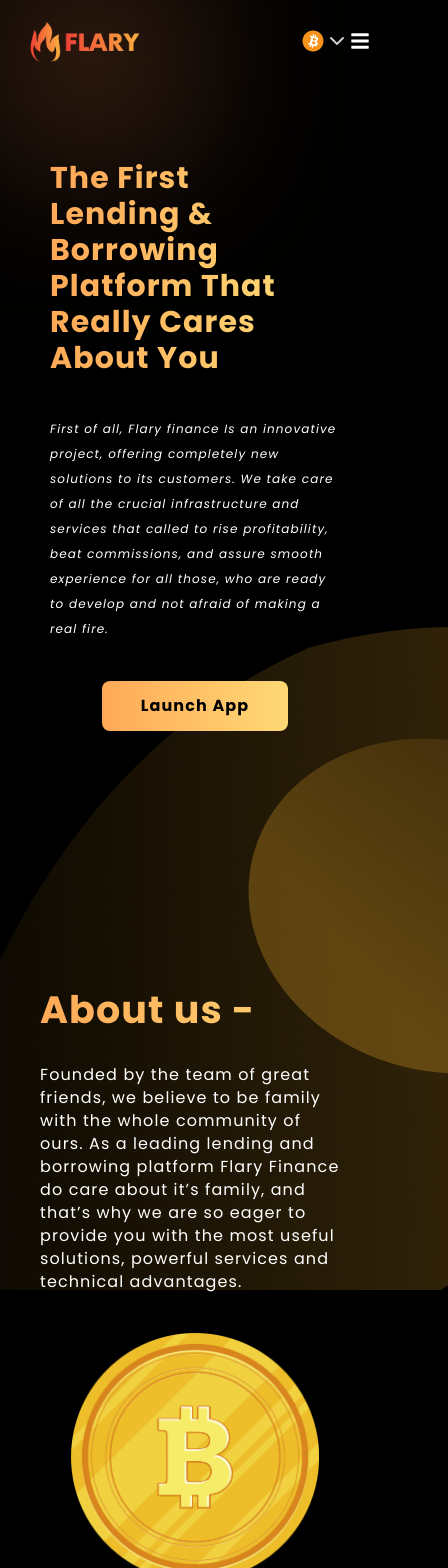
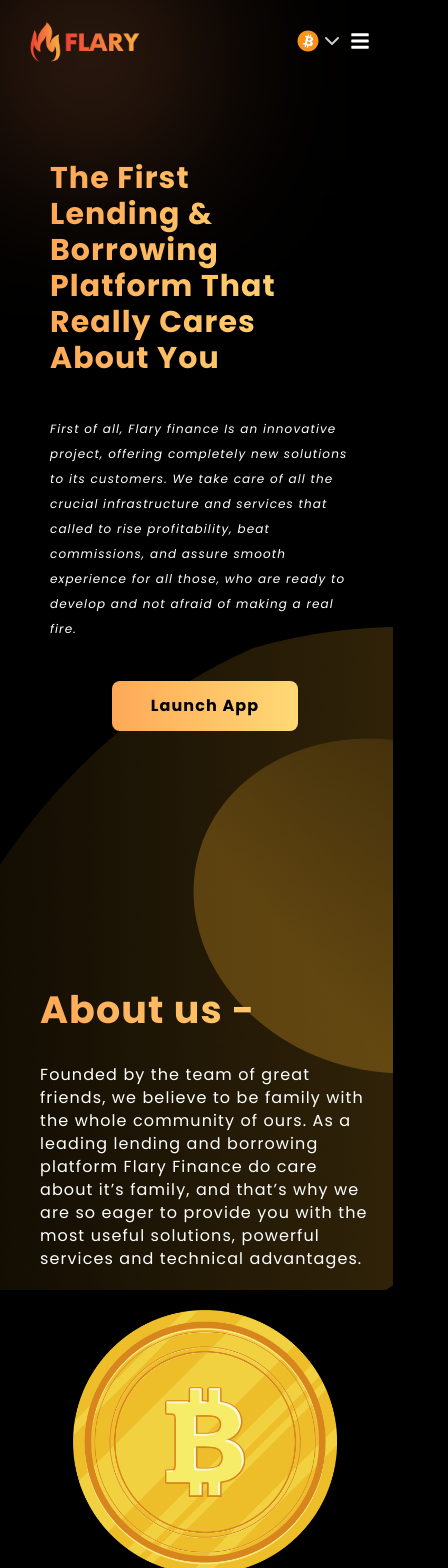
Before and after one commit to serjou1/Crypto_flary, a React (Create React App) app: page / in a window 390 px wide. Shown: the top 1568 px of the page, 448 px wide, since content can reach past the window. Built offline with nearby package versions, Linux system fonts and the light colour scheme.

Commit message:
last fix on 12.01

```diff
--- a/src/App.module.scss
+++ b/src/App.module.scss
@@ -6,18 +6,8 @@
   padding-right: 20px;
   max-width: 1280px;
 }
-
-@media (prefers-reduced-motion: no-preference) {
-  .App-logo {
-    animation: App-logo-spin infinite 20s linear;
+@media (min-width: 390px) {
+  .wrapper{
+    padding-right: 0px;
   }
 }
-
-@keyframes App-logo-spin {
-  from {
-    transform: rotate(0deg);
-  }
-  to {
-    transform: rotate(360deg);
-  }
-}
--- a/src/components/AboutAs/AboutAs.module.scss
+++ b/src/components/AboutAs/AboutAs.module.scss
@@ -165,10 +165,9 @@
   .block {
     flex-direction: column;
     & .bgBlik {
-      overflow: visible;
       position: absolute;
       top: -354px;
-      left: -47%;
+      left: 23%;
       z-index: -1;
     }
   }
@@ -181,3 +180,38 @@
     }
   }
 }
+@media (max-width: 650px) {
+  .block {
+    & .bgBlik {
+      left: 10%;
+    }
+  }
+}
+@media (max-width: 550px) {
+  .block {
+    & .bgBlik {
+      left: -9%;
+    }
+  }
+}
+@media (max-width: 500px) {
+  .block {
+    & .bgBlik {
+      left: -22%;
+    }
+  }
+}
+@media (max-width: 430px) {
+  .block {
+    & .bgBlik {
+      left: -44%;
+    }
+  }
+}
+@media (max-width: 390px) {
+  .block {
+    & .bgBlik {
+      left: -61%;
+    }
+  }
+}
--- a/src/components/Navbar/Navbar.jsx
+++ b/src/components/Navbar/Navbar.jsx
@@ -92,7 +92,7 @@ export const Navbar = () => {
               <LinkSmooth
                 to="roadmap"
                 spy={true}
-                offset={-150}
+                offset={-1000}
                 smooth={true}
                 duration={500}
                 onClick={handlerMobileNav}>
--- a/src/components/Roadmap/Roadmap.jsx
+++ b/src/components/Roadmap/Roadmap.jsx
@@ -14,16 +14,17 @@ const animation = {
 
 export const Roadmap = () => {
   return (
-    <section className={style.hidden}>
+    <section className={style.hidden} >
       <motion.div
+      id="roadmap"
         initial="hidden"
         whileInView="visible"
         variants={animation}
         transition={{ duration: '1' }}
         viewport={{ amount: 0.2, once: true }}
         className={style.Roadmap}
-        id="roadmap">
-        <div className="tittle">Roadmap</div>
+        >
+        <div className="tittle" >Roadmap</div>
         <div className={style.littleTittle}>
           <div className={style.infoData}>
             <div className={style.dotGreen}></div>
--- a/src/components/Roadmap/Roadmap.module.scss
+++ b/src/components/Roadmap/Roadmap.module.scss
@@ -1,5 +1,5 @@
 .Roadmap {
-  padding-top: 112px;
+
   display: flex;
   flex-direction: column;
   align-items: center;
@@ -7,8 +7,10 @@
 
 }
 .hidden{
+
   overflow: hidden;
 }
+
 .littleTittle {
   margin-top: 50px;
   display: flex;
@@ -147,3 +149,8 @@
     margin-left: 20px;
   }
 }
+@media(max-width:390px){
+   .info {
+    font-size: 16px;
+  }
+}
--- a/src/components/Select/Seleckt.module.scss
+++ b/src/components/Select/Seleckt.module.scss
@@ -33,3 +33,7 @@
   .Select {
     margin-right: -150px;}
 }
+@media (max-width:390px){
+  .Select {
+    margin-right: -140px;}
+}
--- a/src/components/Tekenomics/Tekenomics.module.scss
+++ b/src/components/Tekenomics/Tekenomics.module.scss
@@ -1,6 +1,6 @@
 .Tekenomics {
   position: relative;
-  margin-bottom: 100px;
+  margin-bottom: 250px;
   & p {
     font-size: 48px;
     font-weight: 700;
```
